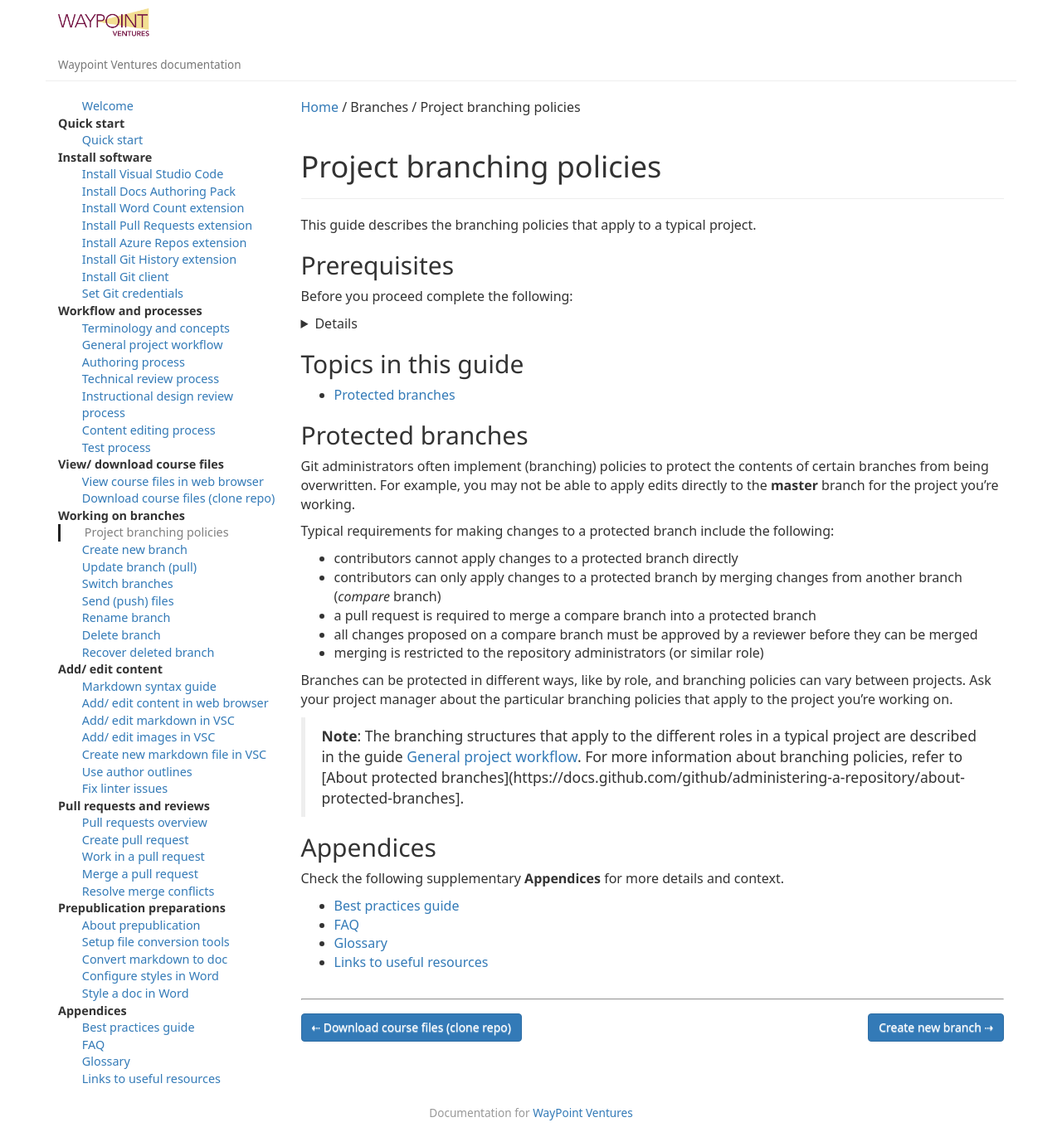
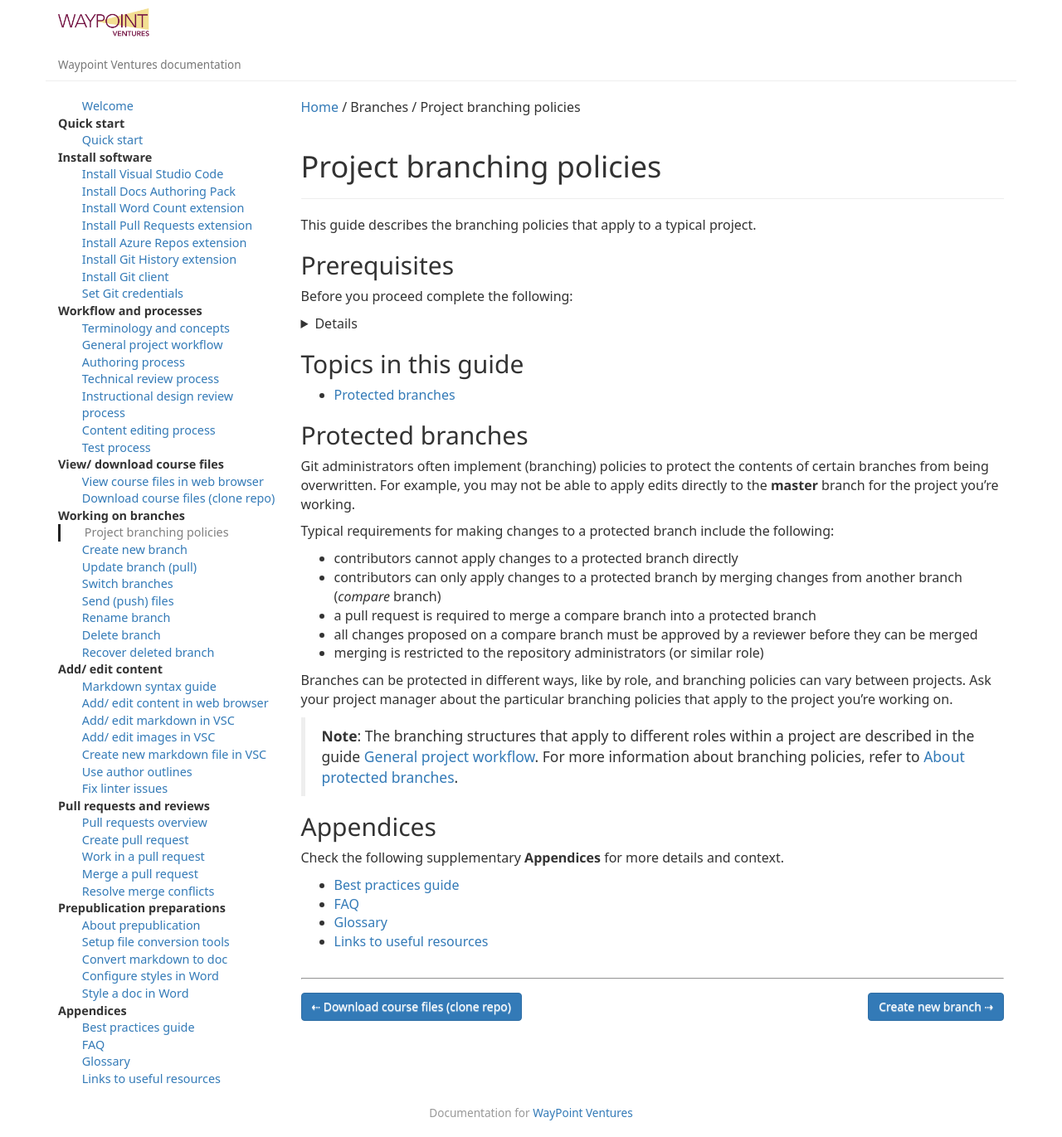
Before and after one commit to mkavana/docs, a Jekyll site: the page built from _posts/09-branches/2020-06-01-branch-policy.md, in a window 1280 px wide. Shown: the whole page at 83% size. Built offline with Jekyll 4.4.1, drawn with Linux system fonts in a browser that asks for light colours; some web fonts are replaced.

Commit message:
typo
fix broken link

```diff
--- a/_posts/09-branches/2020-06-01-branch-policy.md
+++ b/_posts/09-branches/2020-06-01-branch-policy.md
@@ -37,7 +37,7 @@ Typical requirements for making changes to a protected branch include the follow
 
 Branches can be protected in different ways, like by role, and branching policies can vary between projects. Ask your project manager about the particular branching policies that apply to the project you're working on.
 
-> **Note**: The branching structures that apply to the different roles in a typical project are described in the guide [General project workflow]({{site.baseurl}}/workflow/general-workflow.html). For more information about branching policies, refer to [About protected branches](https://docs.github.com/github/administering-a-repository/about-protected-branches].
+> **Note**: The branching structures that apply to different roles within a project are described in the guide [General project workflow]({{site.baseurl}}/workflow/general-workflow.html). For more information about branching policies, refer to [About protected branches](https://docs.github.com/github/administering-a-repository/about-protected-branches).
 
 {% include appendices.html %}
 
```
